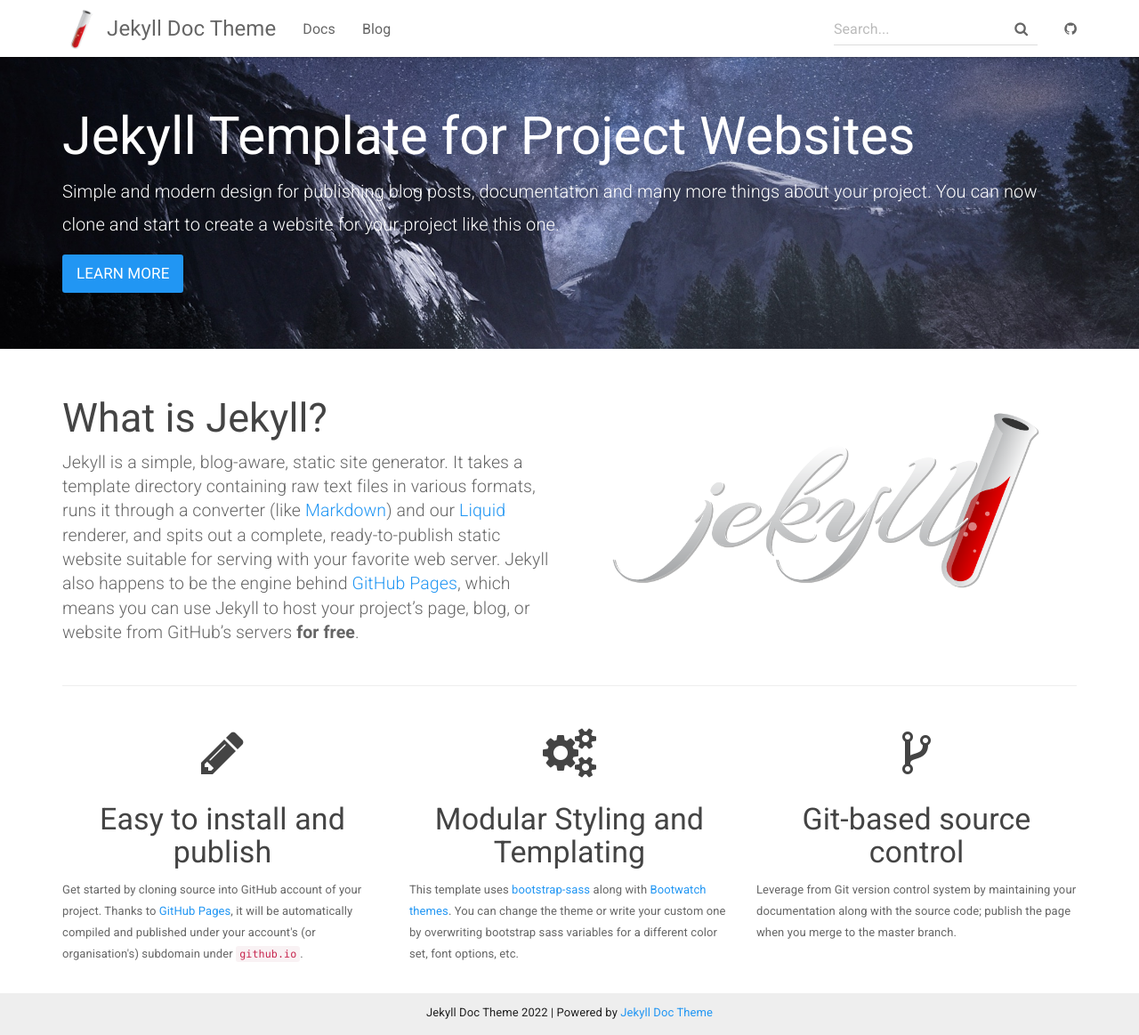
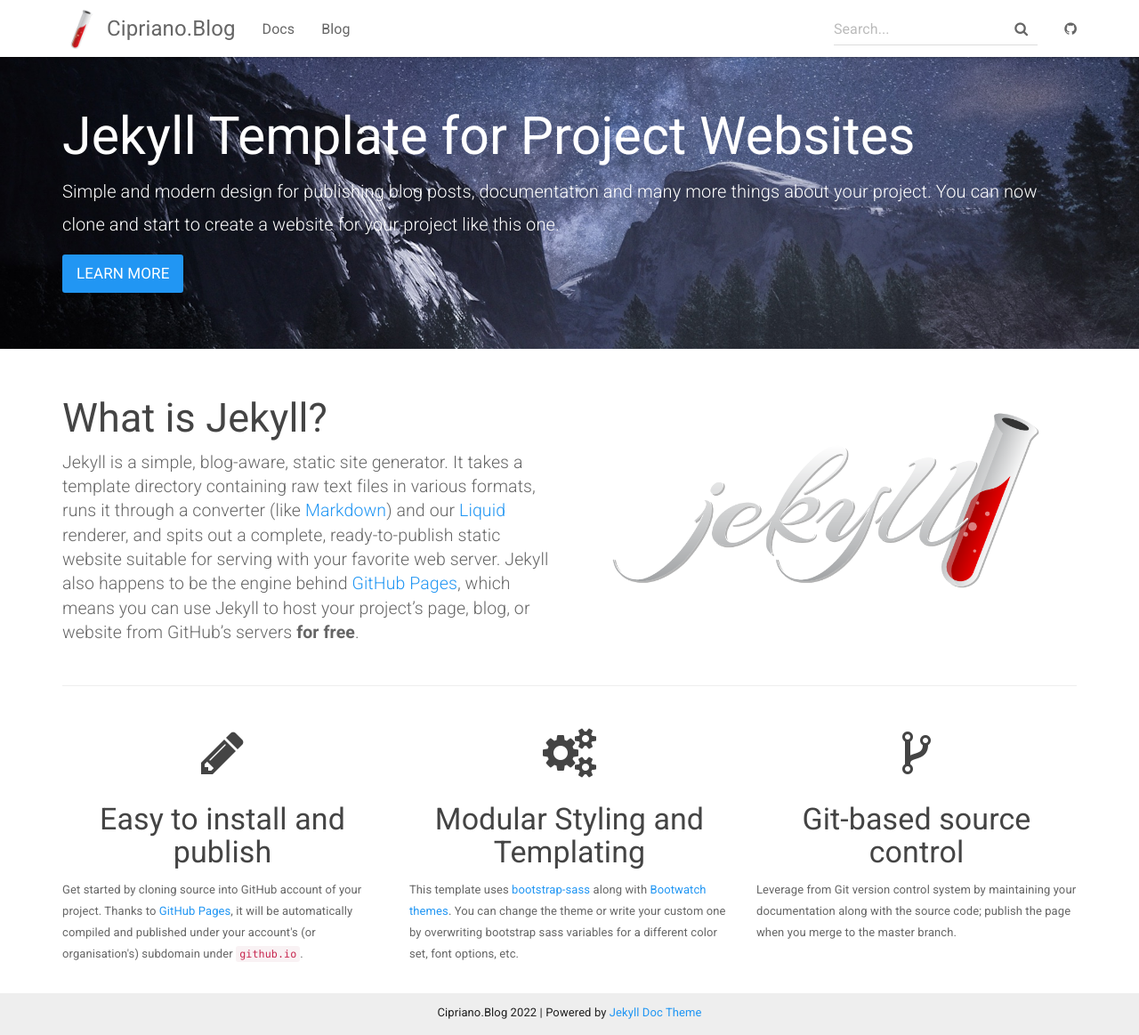
Before and after one commit to cipriano-ar/cipriano-ar.github.io, a Jekyll site: the page built from index.html, in a window 1280 px wide and 1163 px high. Shown: the whole window at 89% size. Built offline with Jekyll 4.4.1, drawn with Linux system fonts in a browser that asks for light colours.

Commit message:
Update _config.yml

```diff
--- a/_config.yml
+++ b/_config.yml
@@ -1,12 +1,12 @@
 # Site settings
-title: Jekyll Doc Theme
+title: Cipriano.Blog
 email: your-email@domain.com
 description: >
   Jekyll Template for Project Websites
   providing documentation and blog post pages.
 lang: en-US
 
-baseurl: "/jekyll-doc-theme" # the subpath of your site, e.g. /blog/
+baseurl: "" # the subpath of your site, e.g. /blog/
 url: https://aksakalli.github.io/jekyll-doc-theme # the base hostname & protocol for your site
 git_address: https://github.com/aksakalli/jekyll-doc-theme
 git_edit_address: https://github.com/aksakalli/jekyll-doc-theme/blob/gh-pages
```
